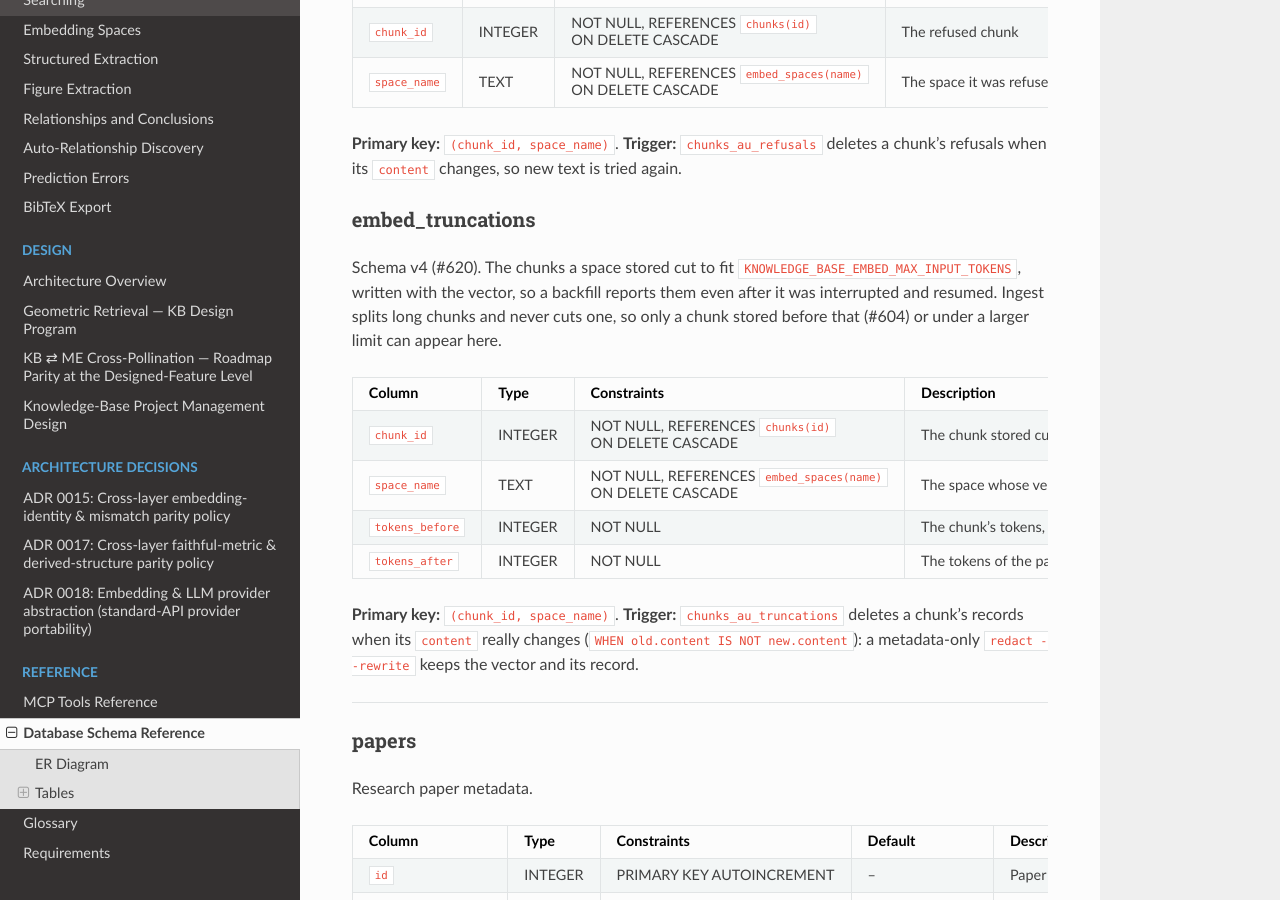
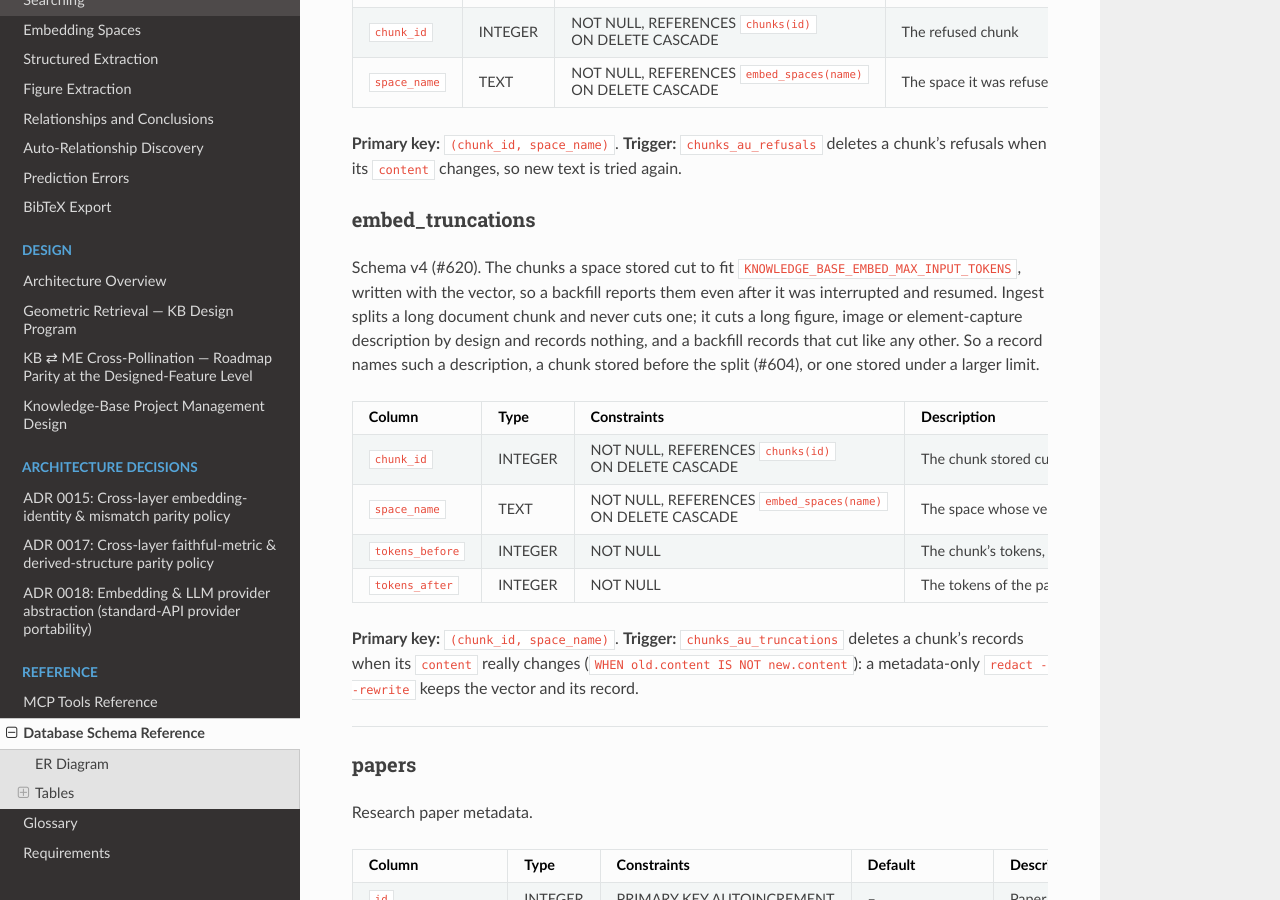
Before and after one commit to dutiona/knowledge-base, a Sphinx documentation site: the page built from docs/reference/schema.md, in a window 1280 px wide and 900 px high, scrolled down 5542 px. Built offline with Sphinx 7.4.7 and the Read the Docs theme 3.1.0, drawn with Linux system fonts in a browser that asks for light colours.

Commit message:
docs(schema): say which chunks embed_truncations can name
The section said ingest never cuts a chunk, but ingest cuts a long
figure, image or element-capture description by design (the over-limit
table in ingesting-documents.md), and a backfill records that cut. The
missing ingest-time record is #648.

```diff
--- a/docs/reference/schema.md
+++ b/docs/reference/schema.md
@@ -390,8 +390,10 @@ nor resends them and promotion counts them as done.
 ### embed_truncations
 
 Schema v4 (#620). The chunks a space stored cut to fit `KNOWLEDGE_BASE_EMBED_MAX_INPUT_TOKENS`, written with the vector,
-so a backfill reports them even after it was interrupted and resumed. Ingest splits long chunks and never cuts one, so
-only a chunk stored before that (#604) or under a larger limit can appear here.
+so a backfill reports them even after it was interrupted and resumed. Ingest splits a long document chunk and never
+cuts one; it cuts a long figure, image or element-capture description by design and records nothing, and a backfill
+records that cut like any other. So a record names such a description, a chunk stored before the split (#604), or one
+stored under a larger limit.
 
 | Column          | Type    | Constraints                                                 | Description                                  |
 | --------------- | ------- | ----------------------------------------------------------- | -------------------------------------------- |
```
